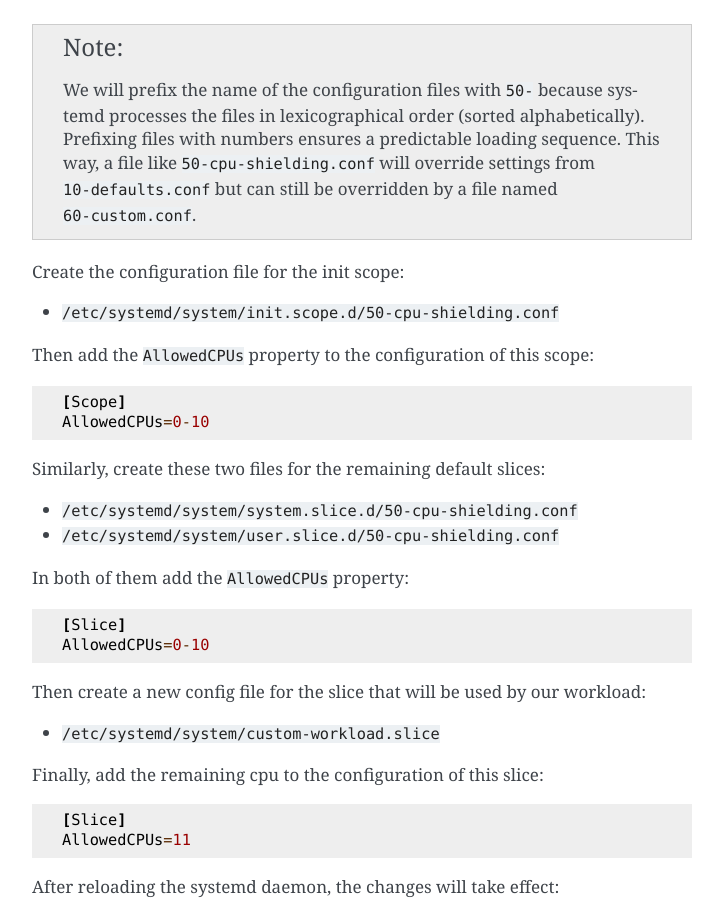
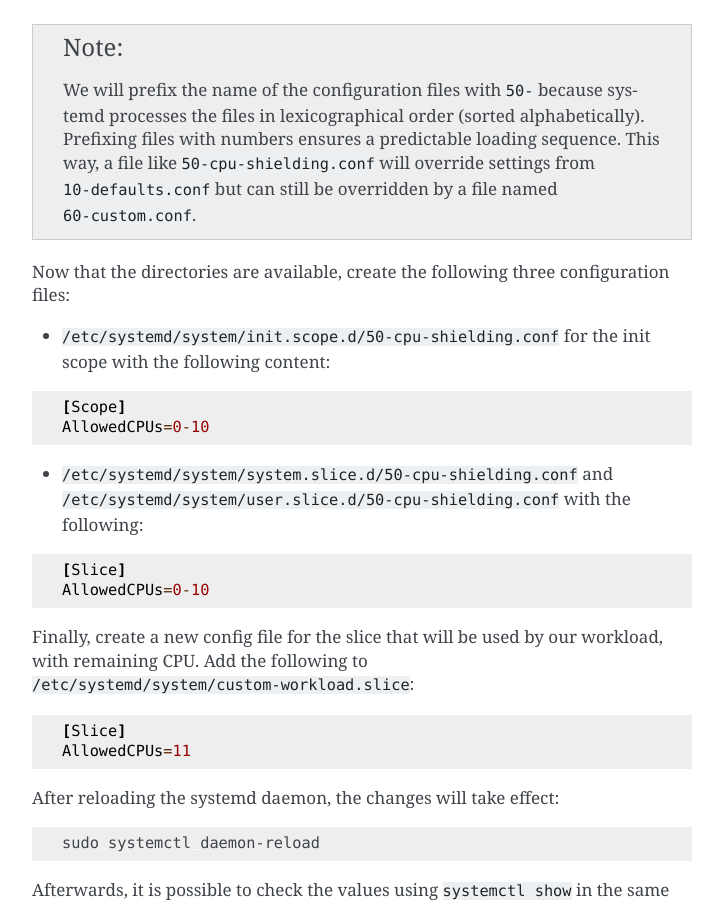
Before and after one commit to canonical/real-time-ubuntu-docs, a Sphinx documentation site: the page built from docs/how-to/using-cpusets.md, in a window 1280 px wide and 900 px high, scrolled down 3374 px. Shown: the whole window, without its empty margins (388-1111 px from the left). Built offline with Sphinx 7.4.7, drawn with Linux system fonts in a browser that asks for light colours.

Commit message:
feat: join filenames and context for slice config units
Signed-off-by: Lincoln Wallace <lincoln.wallace@canonical.com>

````diff
--- a/docs/how-to/using-cpusets.md
+++ b/docs/how-to/using-cpusets.md
@@ -138,34 +138,21 @@
 This way, a file like `50-cpu-shielding.conf` will override settings from `10-defaults.conf` but can still be overridden by a file named `60-custom.conf`.
 ```
 
-Create the configuration file for the init scope:
-
-- `/etc/systemd/system/init.scope.d/50-cpu-shielding.conf`
-
-
-Then add the `AllowedCPUs` property to the configuration of this scope:
+Now that the directories are available, create the following three configuration files:
+- `/etc/systemd/system/init.scope.d/50-cpu-shielding.conf` for the init scope with the following content:
 ```
 [Scope]
 AllowedCPUs=0-10
 ```
 
-Similarly, create these two files for the remaining default slices:
-
-- `/etc/systemd/system/system.slice.d/50-cpu-shielding.conf`
-- `/etc/systemd/system/user.slice.d/50-cpu-shielding.conf`
-
-In both of them add the `AllowedCPUs` property:
-
+- `/etc/systemd/system/system.slice.d/50-cpu-shielding.conf` and `/etc/systemd/system/user.slice.d/50-cpu-shielding.conf` with the following:
 ```
 [Slice]
 AllowedCPUs=0-10
 ```
 
-Then create a new config file for the slice that will be used by our workload:
+Finally, create a new config file for the slice that will be used by our workload, with remaining CPU. Add the following to `/etc/systemd/system/custom-workload.slice`:
 
-- `/etc/systemd/system/custom-workload.slice`
-
-Finally, add the remaining cpu to the configuration of this slice:
 ```
 [Slice]
 AllowedCPUs=11
````
